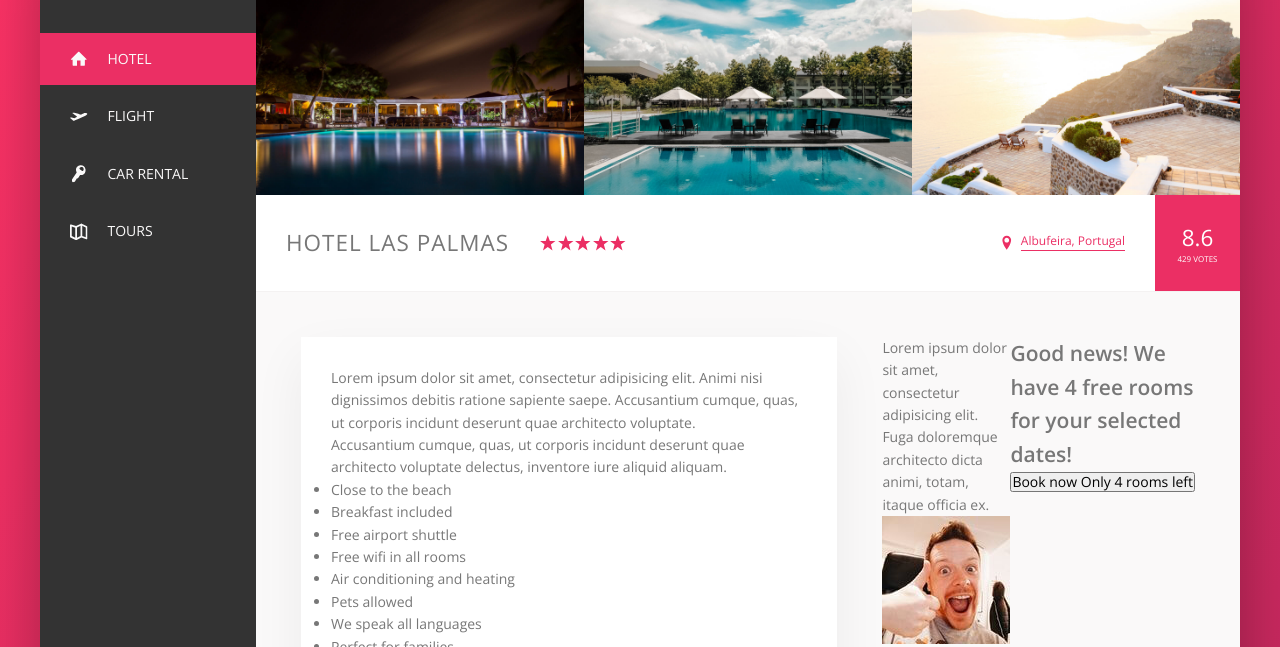
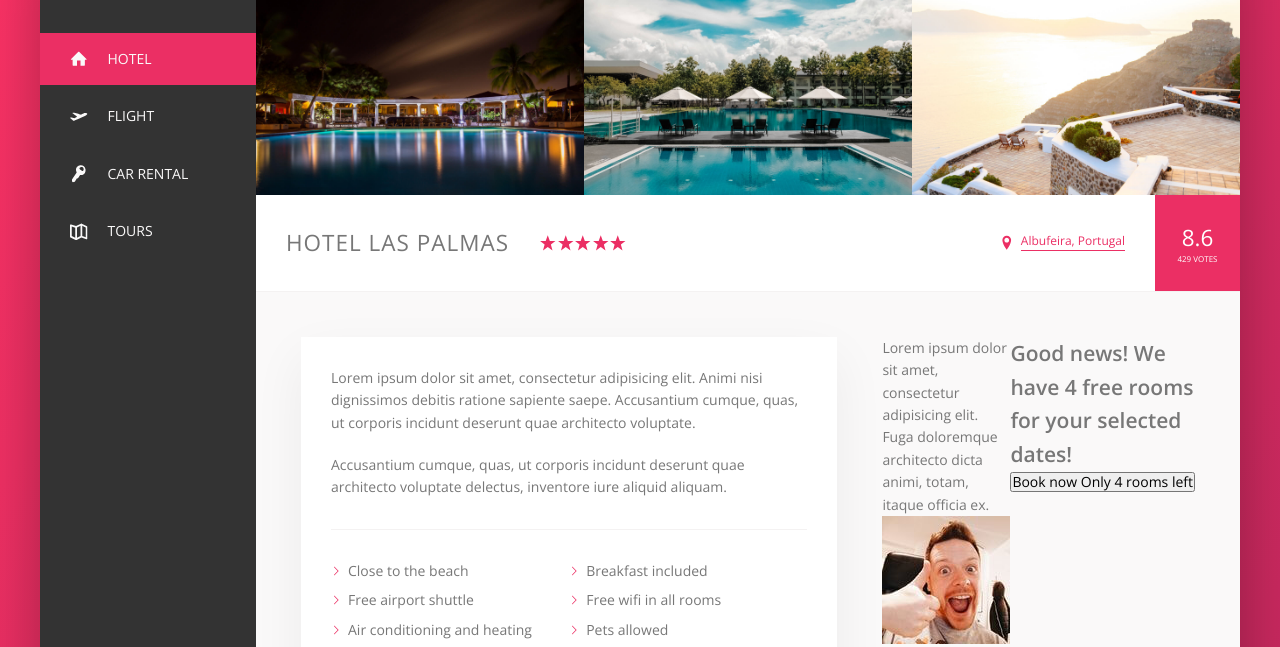
Before and after one commit to ybeliaev/Trillo-app, a website: page index.html in a window 1280 px wide. Shown: the part 152-799 px from the top of the page. Drawn offline with nearby package versions, Linux system fonts and the light colour scheme.

Commit message:
using mask-image

```diff
--- a/index.html
+++ b/index.html
@@ -156,7 +156,7 @@
                                     Lucy and 3 other friends recommend this hotel.
                                 </p>
                                 <div class="recommend__friends">
-                                    <img src="img/user-3.jpg" alt="Friend 1" class="recommend__photo">
+                                    <img src="img/user-2.jpg" alt="Friend 1" class="recommend__photo">
                                     <img src="img/user-4.jpg" alt="Friend 2" class="recommend__photo">
                                     <img src="img/user-5.jpg" alt="Friend 3" class="recommend__photo">
                                     <img src="img/user-6.jpg" alt="Friend 4" class="recommend__photo">
--- a/sass/components/_components.scss
+++ b/sass/components/_components.scss
@@ -358,3 +358,51 @@
         box-shadow: none;
     }
 }
+////////////////////////////////////////
+// PARAGRAPH
+.paragraph:not(:last-of-type) {
+    margin-bottom: 2rem;
+}
+
+
+
+////////////////////////////////////////
+// LIST
+.list {
+    list-style: none;
+    margin: 3rem 0;
+    padding: 3rem 0;
+    border-top: var(--line);
+    border-bottom: var(--line);
+
+    display: flex;
+    flex-wrap: wrap;
+
+    &__item {
+        flex: 0 0 50%;
+        margin-bottom: .7rem;
+    }
+
+    &__item::before {
+        content: "";
+        display: inline-block;
+        height: 1rem;
+        width: 1rem;
+        margin-right: .7rem;
+
+        // Older browsers
+        background-image: url(../img/chevron-thin-right.svg);
+        background-size: cover;
+
+        //Newer browsers - masks
+        @supports (-webkit-mask-image: url()) or (mask-image: url()) {
+            background-color: var(--color-primary);
+            -webkit-mask-image: url(../img/chevron-thin-right.svg);
+            -webkit-mask-size: cover;
+            mask-image: url(../img/chevron-thin-right.svg);
+            mask-size: cover;
+            background-image: none;
+        }
+
+    }
+}
```
Also changed, not shown: css/style.css.
